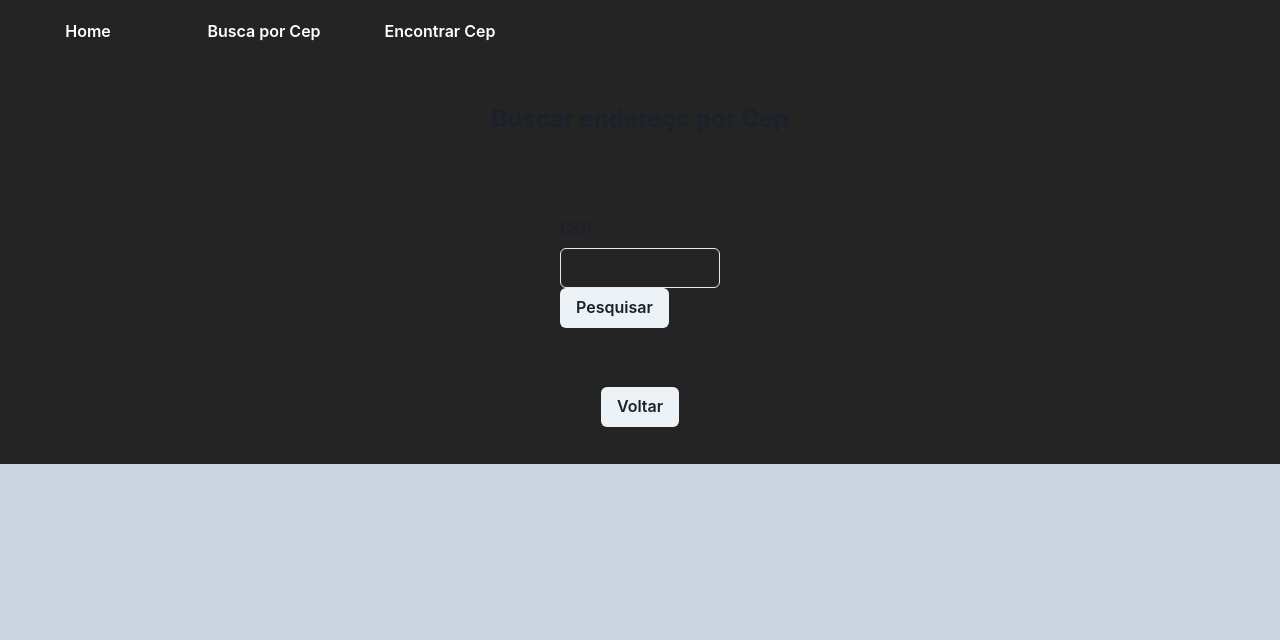
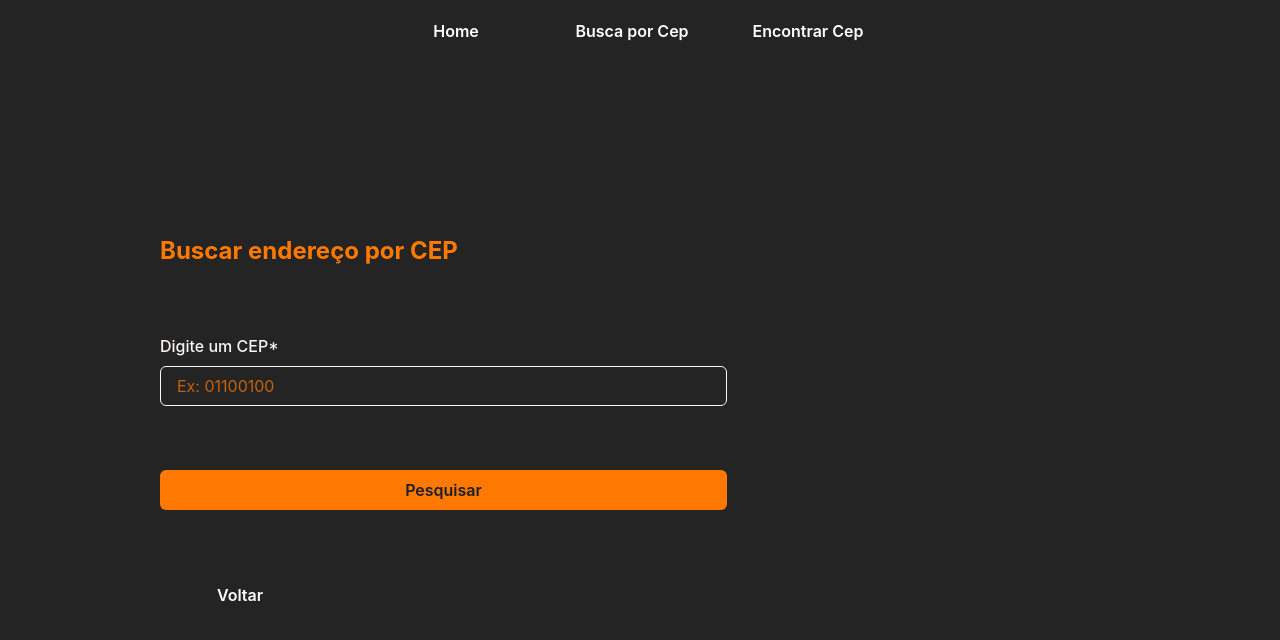
Before and after one commit to uLuccas/searchCep, a React (Create React App) app: page /search in a window 1280 px wide. Shown: the top 640 px of the page. Built offline with nearby package versions, Linux system fonts and the light colour scheme.

Commit message:
style screen search by cep + style modal

```diff
--- a/src/components/button/index.tsx
+++ b/src/components/button/index.tsx
@@ -4,21 +4,22 @@ import { useNavigate } from "react-router-dom";
 interface IButtonProps {
   title: string;
   redirect?: string;
+  style?: any
 }
 
-export function ButtonCustom({ title, redirect }: IButtonProps) {
+export const buttonStyle = {
+  bg: "transparent",
+  w: "10rem",
+  mr: "1rem",
+  _hover: { bg: "#1B1B1B" },
+  _active: { bg: "#1B1B1B" },
+};
+
+export function ButtonCustom({ title, redirect , style}: IButtonProps) {
   const navigate = useNavigate();
 
-  const buttonStyle = {
-    bg: "transparent",
-    w: "10rem",
-    mr: "1rem",
-    _hover: { bg: "#1B1B1B" },
-    _active: { bg: "#1B1B1B" },
-  };
-
   return (
-    <Button sx={buttonStyle} onClick={() => navigate(`/${redirect}`)}>
+    <Button sx={ style ? style : buttonStyle} onClick={() => navigate(`/${redirect}`)}>
       <Text color={"#fff"} bg={"transparent"} >{title}</Text>
     </Button>
   );
--- a/src/components/header/index.tsx
+++ b/src/components/header/index.tsx
@@ -1,21 +1,13 @@
-import { Button, Flex, Text } from "@chakra-ui/react";
-import { useNavigate } from "react-router-dom";
+import { Flex } from "@chakra-ui/react";
 import { ButtonCustom } from "../button";
 
 export function Header() {
-  const navigate = useNavigate();
-  const buttonStyle = {
-    bg: "transparent",
-    w: "10rem",
-    mr: "1rem",
-    _hover: { bg: "#1B1B1B" },
-    _active: { bg: "#1B1B1B" },
-  };
   return (
     <Flex
       w={"100%"}
       h={"16"}
       alignItems={"center"}
+      justifyContent={"center"}
       p={"2"}
       boxShadow={"md"}
       bg={"#242424"}
--- a/src/pages/home/index.tsx
+++ b/src/pages/home/index.tsx
@@ -1,6 +1,5 @@
-import { Flex, Text, Box, Button } from "@chakra-ui/react";
-import { useNavigate } from "react-router-dom";
-import { ButtonCustom } from "../../components/button";
+import { Flex, Text, Box } from "@chakra-ui/react";
+import { ButtonCustom, buttonStyle } from "../../components/button";
 import { Header } from "../../components/header";
 
 export function Home() {
@@ -22,11 +21,12 @@ export function Home() {
         </Text>
         <Text fontSize={"2xl"}>
           Aqui você pode procurar o CEP de qualquer região do país de maneira
-          rapida e fácil. Vamos lá?
+          rapida e fácil.
+          <br></br> Vamos lá?
         </Text>
         <Flex w={"50%"} justifyContent={"space-around"}>
-          <ButtonCustom title="Buscar por CEP" redirect="search" />
-          <ButtonCustom title="Encontrar Cep" redirect="searchAddress" />
+          <ButtonCustom style={{...buttonStyle, bg: "#ff7900"}} title="Buscar por CEP" redirect="search" />
+          <ButtonCustom style={{...buttonStyle, bg: "#ff7900"}} title="Encontrar CEP" redirect="searchAddress" />
         </Flex>
       </Box>
     </Flex>
--- a/src/pages/search/index.tsx
+++ b/src/pages/search/index.tsx
@@ -2,7 +2,6 @@ import {
   Box,
   Button,
   Flex,
-  FormControl,
   FormLabel,
   Input,
   Text,
@@ -10,7 +9,6 @@ import {
   ModalOverlay,
   ModalContent,
   ModalHeader,
-  ModalFooter,
   ModalBody,
   ModalCloseButton,
   useDisclosure,
@@ -21,7 +19,7 @@ import { Header } from "../../components/header";
 
 import { ToastContainer, toast } from "react-toastify";
 import "react-toastify/dist/ReactToastify.css";
-import { useNavigate } from "react-router-dom";
+import { ButtonCustom, buttonStyle } from "../../components/button";
 
 export interface Idata {
   bairro: string;
@@ -41,10 +39,7 @@ export function Search() {
   const [data, setData] = useState<Idata>();
   const { isOpen, onOpen, onClose } = useDisclosure();
 
-  const navigate = useNavigate();
-
-  async function handleSearch(evt: any) {
-    evt.preventDefault();
+  async function handleSearch() {
     try {
       const client = axios.create({
         baseURL: "https://viacep.com.br/ws/",
@@ -71,63 +66,107 @@ export function Search() {
     }
   }
 
-  function cleanForm(){
-    setSearch("")
+  function cleanForm() {
+    setSearch("");
   }
 
   return (
-    <Flex bg={"gray.300"} w={"100%"} flexDir={"column"} h={"100vh"}>
+    <Flex color={"#f5f5f5"} w={"100%"} flexDir={"column"} h={"100vh"}>
       <Header />
       <ToastContainer />
       <Box
-        alignItems={"center"}
+        alignItems={"flex-start"}
         display={"flex"}
         flexDir={"column"}
-        p={2}
+        p={10}
         justifyContent={"space-around"}
-        h={"50%"}
+        h={"90%"}
       >
-        <Text fontWeight={"bold"} fontSize={"2xl"} mb={5}>
-          Buscar endereço por Cep
+        <Flex
+          w={"100%"}
+          h={"80%"}
+          pl={[10, 120]}
+          flexDir={"column"}
+          alignItems={"flex-start"}
+          display={"flex"}
+          justifyContent={"space-evenly"}
+        >
+          <Text fontWeight={"bold"} color="#ff7900" fontSize={"2xl"}>
+            Buscar endereço por CEP
           </Text>
-        {/* <Flex w={"80%"} flexDir={"column"} display={"flex"} > */}
-        <form action="">
-          <FormLabel>CEP</FormLabel>
+          <Flex flexDir={"column"} color="#f9f6f4" w={"75%"}>
+            <FormLabel>Digite um CEP*</FormLabel>
             <Input
               type="text"
-            w={"10rem"}
+              placeholder="Ex: 01100100"
+              _placeholder={{ color: '#ff7700be' }}
+              _hover={{ borderColor: "#ff7900" }}
+              borderColor={"#f9f6f4"}
+              w={["100%", "70%"]}
               maxLength={8}
               value={search}
               onChange={(e) => setSearch(e.target.value)}
             />
-          <Flex>
-            {search && <Button type="reset" onClick={()=> cleanForm()}>limpar</Button>}
+            {!search.match(/^[0-9]{8}/) && search.length ? (
+              <Text mt={2} fontSize={15} color={"#ff7700ce"}>
+                *CEP invalido*
+              </Text>
+            ) : (
+              ""
+            )}
+          </Flex>
+          <Flex
+            flexDir={["column-reverse", "row"]}
+            justifyContent={"flex-start"}
+            w={"75%"}
+          >
+            {search && (
               <Button
+                type="reset"
+                sx={{
+                  ...buttonStyle,
+                  w: ["100%", "34%"],
+                  mb: 5,
+                  bg: "#353535",
+                }}
+                onClick={() => cleanForm()}
+              >
+                Limpar
+              </Button>
+            )}
+            <Button
+              w={"100%"}
+              sx={{
+                ...buttonStyle,
+                bg: "#ff7900",
+                w: search ? ["100%", "34%"] : ["100%", "70%"],
+              }}
               type="submit"
               disabled={!search.match(/^[0-9]{8}/)}
-              onClick={(e) => handleSearch(e)}
+              onClick={handleSearch}
             >
               Pesquisar
             </Button>
           </Flex>
-        </form>
-        {/* </Flex> */}
-        <Button onClick={() => navigate("/")}>Voltar</Button>
+          <ButtonCustom title={"Voltar"} redirect={""} />
+        </Flex>
       </Box>
 
       <Modal isOpen={isOpen} onClose={onClose}>
         <ModalOverlay />
-        <ModalContent>
-          <ModalHeader>Dados obtidos</ModalHeader>
-          <ModalCloseButton />
+        <ModalContent color={"#f5f5f5"}>
+          <ModalHeader color={"#ff7900"} fontWeight={"bold"} >Resultado da pesquisa</ModalHeader>
+          <ModalCloseButton color={"#ff7900"} />
           <ModalBody>
-            <Text mb={2}>Logradouro: {data?.logradouro}</Text>
-            <Text mb={2}>Bairro: {data?.bairro}</Text>
-            <Text mb={2}>Cep: {data?.cep}</Text>
-            <Text mb={2}>Localidade: {data?.localidade}</Text>
-            <Text mb={2}>UF: {data?.uf}</Text>
-            <Text mb={2}>Complemento: {data?.complemento}</Text>
-            <Text mb={2}>IBGE: {data?.ibge}</Text>
+            <Text mb={2} fontWeight={"medium"} fontSize={17}>Logradouro: {data?.logradouro}</Text>
+            <Text mb={2} fontWeight={"medium"} fontSize={17}>Bairro: {data?.bairro}</Text>
+            <Text mb={2} fontWeight={"medium"} fontSize={17}>CEP: {data?.cep}</Text>
+            <Text mb={2} fontWeight={"medium"} fontSize={17}>Localidade: {data?.localidade}</Text>
+            <Text mb={2} fontWeight={"medium"} fontSize={17}>UF: {data?.uf}</Text>
+            {data?.complemento && (
+              <Text mb={2} fontWeight={"medium"} fontSize={17}>Complemento: {data?.complemento}</Text>
+            )}
+            <Text mb={2} fontWeight={"medium"} fontSize={17}>IBGE: {data?.ibge}</Text>
           </ModalBody>
         </ModalContent>
       </Modal>
```
Lines whose indentation alone changed are shown as unchanged.
